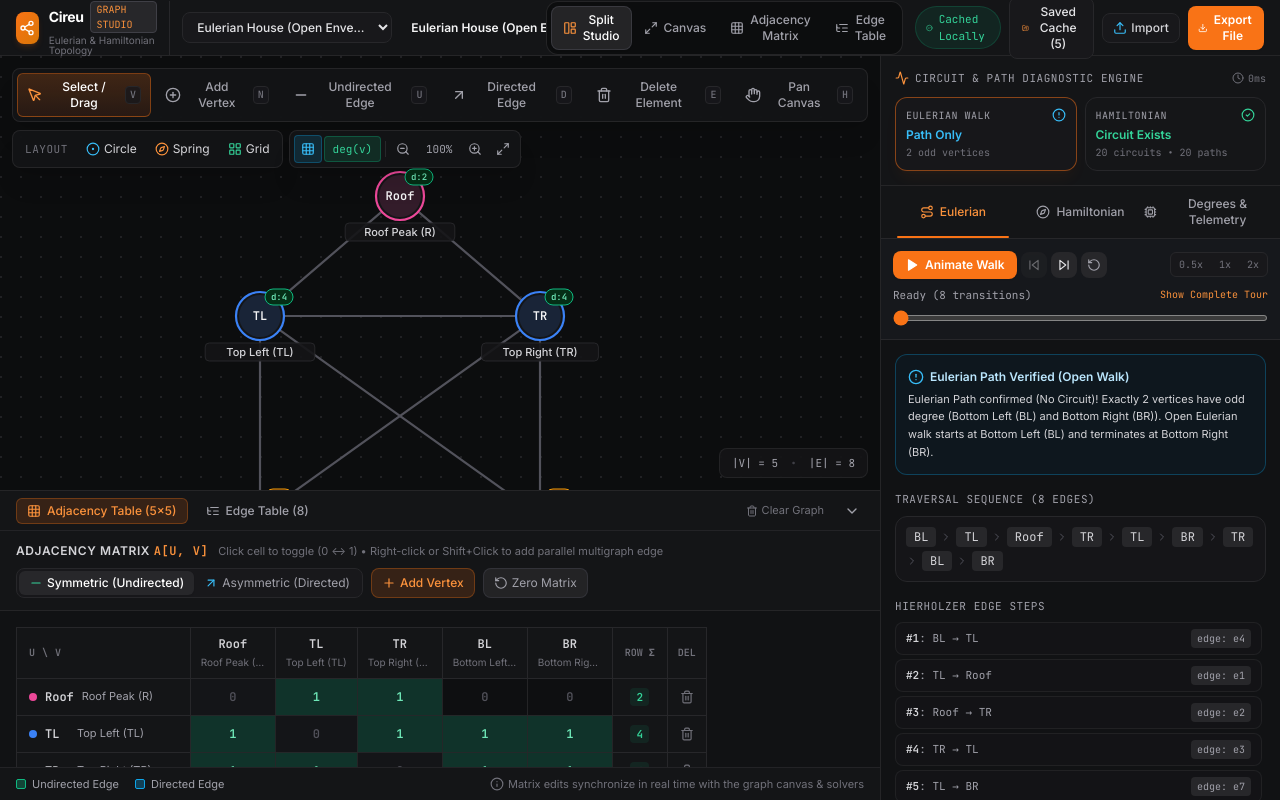
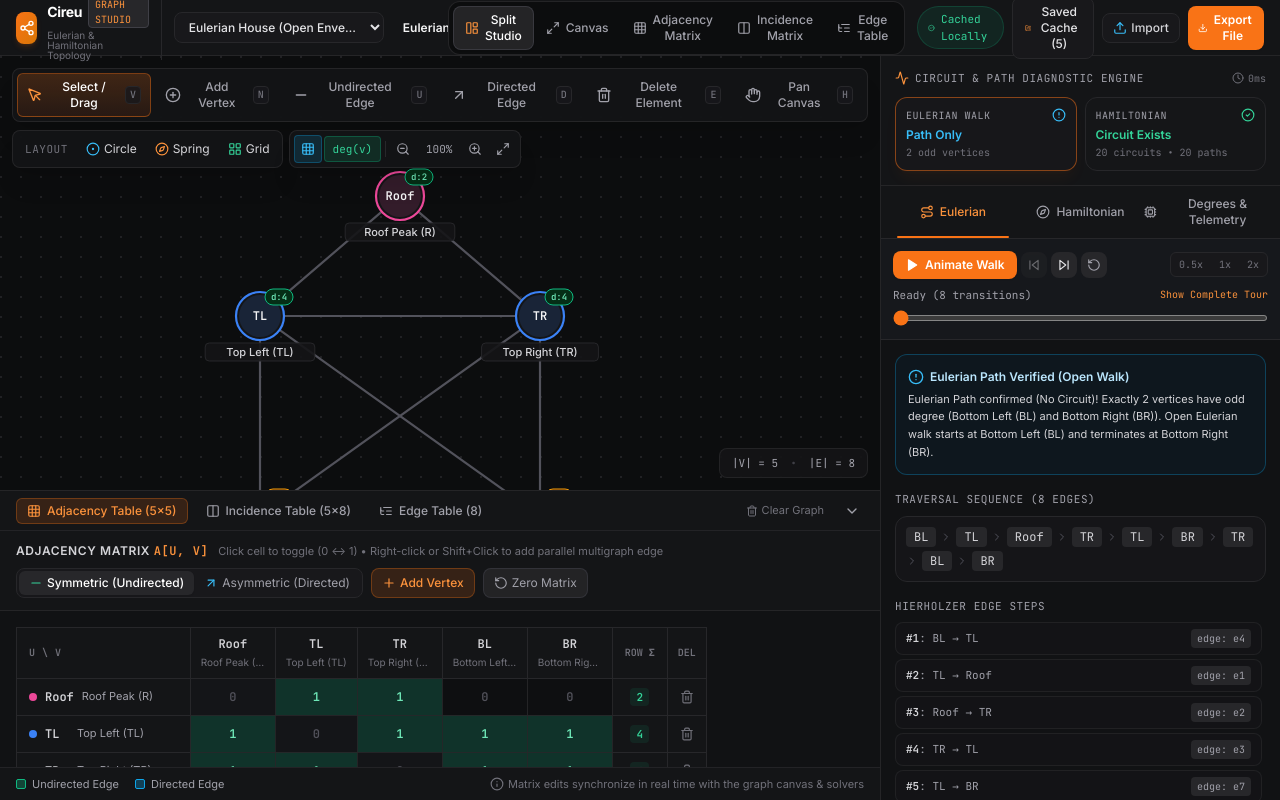
Before and after one commit to DeployedReject/Cireu, a React (Vite) app: page / in a window 1280 px wide. Built offline with nearby package versions, Linux system fonts and the light colour scheme.

Commit message:
wire incidence table into views

```diff
--- a/src/App.tsx
+++ b/src/App.tsx
@@ -2,6 +2,7 @@ import React, { useState, useMemo, useRef, useCallback } from 'react';
 import { motion, AnimatePresence } from 'framer-motion';
 import {
   Grid,
+  Columns,
   ListTree,
   ChevronDown,
   ChevronUp,
@@ -31,6 +32,7 @@ import { computeLayout } from './algorithms/layout';
 import { Header } from './components/header/Header';
 import { GraphCanvas } from './components/canvas/GraphCanvas';
 import { AdjacencyMatrixTable } from './components/tables/AdjacencyMatrixTable';
+import { IncidenceTable } from './components/tables/IncidenceTable';
 import { EdgeListTable } from './components/tables/EdgeListTable';
 import { CircuitAnalysisPanel } from './components/analysis/CircuitAnalysisPanel';
 import { SavedGraphsModal } from './components/library/SavedGraphsModal';
@@ -55,7 +57,7 @@ export function App() {
 
   const [activeTool, setActiveTool] = useState<CanvasTool>('select');
   const [viewMode, setViewMode] = useState<ViewMode>('split');
-  const [bottomDockTab, setBottomDockTab] = useState<'matrix' | 'edges'>('matrix');
+  const [bottomDockTab, setBottomDockTab] = useState<'matrix' | 'incidence' | 'edges'>('matrix');
   const [isBottomDockOpen, setIsBottomDockOpen] = useState<boolean>(true);
   const [isLibraryModalOpen, setIsLibraryModalOpen] = useState<boolean>(false);
   const [toastMessage, setToastMessage] = useState<string | null>(null);
@@ -533,6 +535,21 @@ export function App() {
 
                     <button
                       onClick={() => {
+                        setBottomDockTab('incidence');
+                        setIsBottomDockOpen(true);
+                      }}
+                      className={`flex items-center gap-1.5 px-2.5 py-1 rounded-md text-xs font-medium transition-colors ${
+                        bottomDockTab === 'incidence' && isBottomDockOpen
+                          ? 'bg-orange-500/15 text-orange-400 border border-orange-500/30'
+                          : 'text-zinc-400 hover:text-zinc-200'
+                      }`}
+                    >
+                      <Columns className="w-3.5 h-3.5" />
+                      Incidence Table ({activeGraph.nodes.length}×{activeGraph.edges.length})
+                    </button>
+
+                    <button
+                      onClick={() => {
                         setBottomDockTab('edges');
                         setIsBottomDockOpen(true);
                       }}
@@ -587,6 +604,21 @@ export function App() {
                           commitGraphUpdate({ ...activeGraph, edges: [] })
                         }
                       />
+                    ) : bottomDockTab === 'incidence' ? (
+                      <IncidenceTable
+                        nodes={activeGraph.nodes}
+                        edges={activeGraph.edges}
+                        onAddEdge={handleAddEdge}
+                        onUpdateEdge={handleUpdateEdge}
+                        onDeleteEdge={handleDeleteEdge}
+                        onSelectEdge={id => {
+                          if (id) {
+                            setHighlightedEdgeIds([id]);
+                          } else {
+                            setHighlightedEdgeIds([]);
+                          }
+                        }}
+                      />
                     ) : (
                       <EdgeListTable
                         nodes={activeGraph.nodes}
@@ -639,6 +671,25 @@ export function App() {
                 onUpdateNode={handleUpdateNode}
                 onSetEdgeCountBetween={handleSetEdgeCountBetween}
                 onClearAllEdges={() => commitGraphUpdate({ ...activeGraph, edges: [] })}
+              />
+            </div>
+          )}
+
+          {viewMode === 'incidence-only' && (
+            <div className="flex-1 overflow-hidden">
+              <IncidenceTable
+                nodes={activeGraph.nodes}
+                edges={activeGraph.edges}
+                onAddEdge={handleAddEdge}
+                onUpdateEdge={handleUpdateEdge}
+                onDeleteEdge={handleDeleteEdge}
+                onSelectEdge={id => {
+                  if (id) {
+                    setHighlightedEdgeIds([id]);
+                  } else {
+                    setHighlightedEdgeIds([]);
+                  }
+                }}
               />
             </div>
           )}
--- a/src/components/header/Header.tsx
+++ b/src/components/header/Header.tsx
@@ -8,6 +8,7 @@ import {
   LayoutPanelLeft,
   Maximize2,
   Grid,
+  Columns,
   ListTree,
   Plus,
   CheckCircle2,
@@ -47,6 +48,7 @@ export const Header: React.FC<HeaderProps> = ({
     { id: 'split', label: 'Split Studio', icon: <LayoutPanelLeft className="w-3.5 h-3.5" /> },
     { id: 'canvas-only', label: 'Canvas', icon: <Maximize2 className="w-3.5 h-3.5" /> },
     { id: 'matrix-only', label: 'Adjacency Matrix', icon: <Grid className="w-3.5 h-3.5" /> },
+    { id: 'incidence-only', label: 'Incidence Matrix', icon: <Columns className="w-3.5 h-3.5" /> },
     { id: 'edges-only', label: 'Edge Table', icon: <ListTree className="w-3.5 h-3.5" /> }
   ];
 
--- a/src/types/graph.ts
+++ b/src/types/graph.ts
@@ -111,4 +111,4 @@ export interface FullAnalysisResult {
 }
 
 export type CanvasTool = 'select' | 'node' | 'directed-edge' | 'undirected-edge' | 'erase' | 'pan';
-export type ViewMode = 'split' | 'canvas-only' | 'matrix-only' | 'edges-only';
+export type ViewMode = 'split' | 'canvas-only' | 'matrix-only' | 'incidence-only' | 'edges-only';
```
